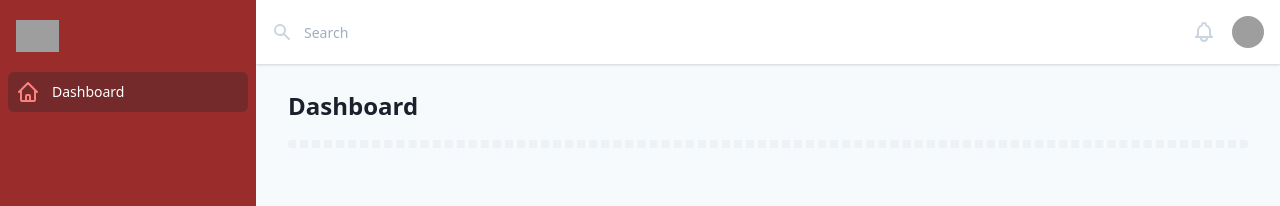
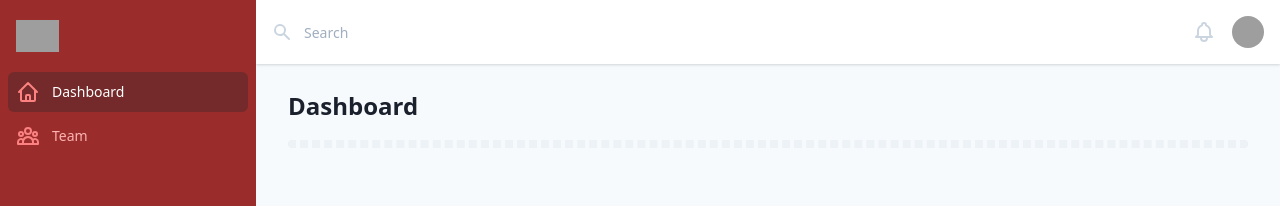
Before and after one commit to pdevito3/carbon-kitchen, a Vue app: page / in a window 1280 px wide. Shown: the top 206 px of the page. Built offline with nearby package versions, Linux system fonts and the light colour scheme; grey boxes are pictures that could not be loaded; what @tailwindcss/ui would draw is missing.

Commit message:
added non-selected link. removed unnecessary prop

```diff
--- a/src/App.vue
+++ b/src/App.vue
@@ -3,7 +3,7 @@
   <div class="h-screen flex overflow-hidden bg-gray-100" x-data="{ sidebarOpen: false }">
     <sidebar :sidebarOpen="sidebarOpen" @closeSidebar="toggleSidebar" />
     <div class="flex flex-col w-0 flex-1 overflow-hidden">
-      <searchbar :sidebarOpen="sidebarOpen" @openSidebar="toggleSidebar" />
+      <searchbar @openSidebar="toggleSidebar" />
       <main
         class="flex-1 relative z-0 overflow-y-auto py-6 focus:outline-none"
         tabindex="0"
--- a/src/components/Searchbar.vue
+++ b/src/components/Searchbar.vue
@@ -97,7 +97,6 @@
 
 <script>
 export default {
-  props: ["sidebarOpen"],
   data() {
     return {
       menuOpen: false
--- a/src/components/Sidebar.vue
+++ b/src/components/Sidebar.vue
@@ -1,5 +1,5 @@
 <template>
-  <!-- @keydown.window.escape="sidebarOpen = false" -->
+  <!-- still needs @keydown.window.escape="sidebarOpen = false" -->
   <div class="h-screen flex overflow-hidden bg-gray-100">
     <!-- Off-canvas menu for mobile -->
     <div class="md:hidden">
@@ -56,11 +56,29 @@
               </svg>
               Dashboard
             </a>
+            <a
+              href="#"
+              class="mt-1 group flex items-center px-2 py-2 text-base leading-6 font-medium rounded-md text-red-300 hover:text-white hover:bg-red-700 focus:outline-none focus:text-white focus:bg-red-700 transition ease-in-out duration-150"
+            >
+              <svg
+                class="mr-4 h-6 w-6 text-red-400 group-hover:text-red-300 group-focus:text-red-300 transition ease-in-out duration-150"
+                stroke="currentColor"
+                fill="none"
+                viewBox="0 0 24 24"
+              >
+                <path
+                  stroke-linecap="round"
+                  stroke-linejoin="round"
+                  stroke-width="2"
+                  d="M17 20h5v-2a3 3 0 00-5.356-1.857M17 20H7m10 0v-2c0-.656-.126-1.283-.356-1.857M7 20H2v-2a3 3 0 015.356-1.857M7 20v-2c0-.656.126-1.283.356-1.857m0 0a5.002 5.002 0 019.288 0M15 7a3 3 0 11-6 0 3 3 0 016 0zm6 3a2 2 0 11-4 0 2 2 0 014 0zM7 10a2 2 0 11-4 0 2 2 0 014 0z"
+                />
+              </svg>
+              Team
+            </a>
           </nav>
         </div>
       </div>
     </div>
-
     <!-- Static sidebar for desktop -->
     <div class="hidden md:flex md:flex-shrink-0">
       <div class="flex flex-col w-64 bg-red-800 pt-5 pb-4">
@@ -89,6 +107,26 @@
               </svg>
               Dashboard
             </a>
+
+            <a
+              href="#"
+              class="mt-1 group flex items-center px-2 py-2 text-sm leading-5 font-medium text-red-300 rounded-md hover:text-white hover:bg-red-700 focus:outline-none focus:text-white focus:bg-red-700 transition ease-in-out duration-150"
+            >
+              <svg
+                class="mr-3 h-6 w-6 text-red-400 group-hover:text-red-300 group-focus:text-red-300 transition ease-in-out duration-150"
+                stroke="currentColor"
+                fill="none"
+                viewBox="0 0 24 24"
+              >
+                <path
+                  stroke-linecap="round"
+                  stroke-linejoin="round"
+                  stroke-width="2"
+                  d="M17 20h5v-2a3 3 0 00-5.356-1.857M17 20H7m10 0v-2c0-.656-.126-1.283-.356-1.857M7 20H2v-2a3 3 0 015.356-1.857M7 20v-2c0-.656.126-1.283.356-1.857m0 0a5.002 5.002 0 019.288 0M15 7a3 3 0 11-6 0 3 3 0 016 0zm6 3a2 2 0 11-4 0 2 2 0 014 0zM7 10a2 2 0 11-4 0 2 2 0 014 0z"
+                />
+              </svg>
+              Team
+            </a>
           </nav>
         </div>
       </div>
```
